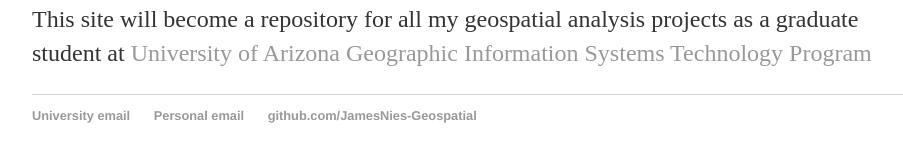
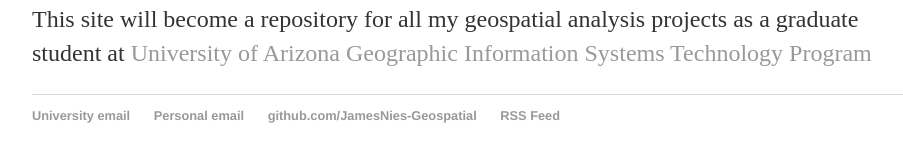
Before and after one commit to JamesNies-Geospatial/JamesNies-Geospatial.github.io, a Jekyll site: the page built from _posts/2012-07-29-james-nies-site-launch.md, in a window 1280 px wide. Shown: the part 252-414 px from the top of the page, without its empty margins (160-1063 px from the left). Built offline with Jekyll 4.4.1, drawn with Linux system fonts in a browser that asks for light colours.

Commit message:
Update default.html

```diff
--- a/_layouts/default.html
+++ b/_layouts/default.html
@@ -24,6 +24,7 @@
 	        		<li><a href="mailto:jnies@email.arizona.edu">University email</a></li>
                                 <li><a href="mailto:james.l.nies@gmail.com">Personal email</a></li>
 	        		<li><a href="https://github.com/JamesNies-Geospatial">github.com/JamesNies-Geospatial</a></li>
+				<li><a href="http://jamesnies-geospaital.github.io/Projects/atom.xml">RSS Feed</a></li>
 				</ul>
 			</footer>
 		</body>
```
